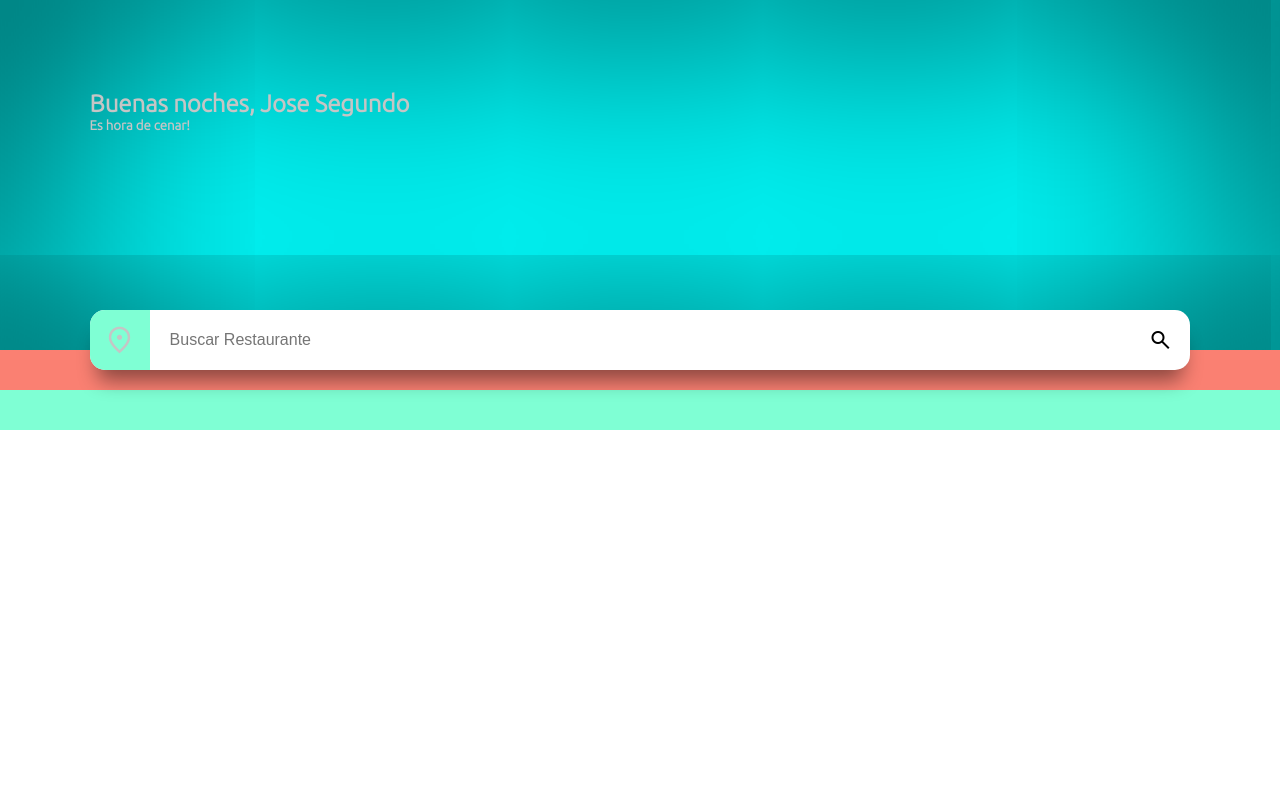
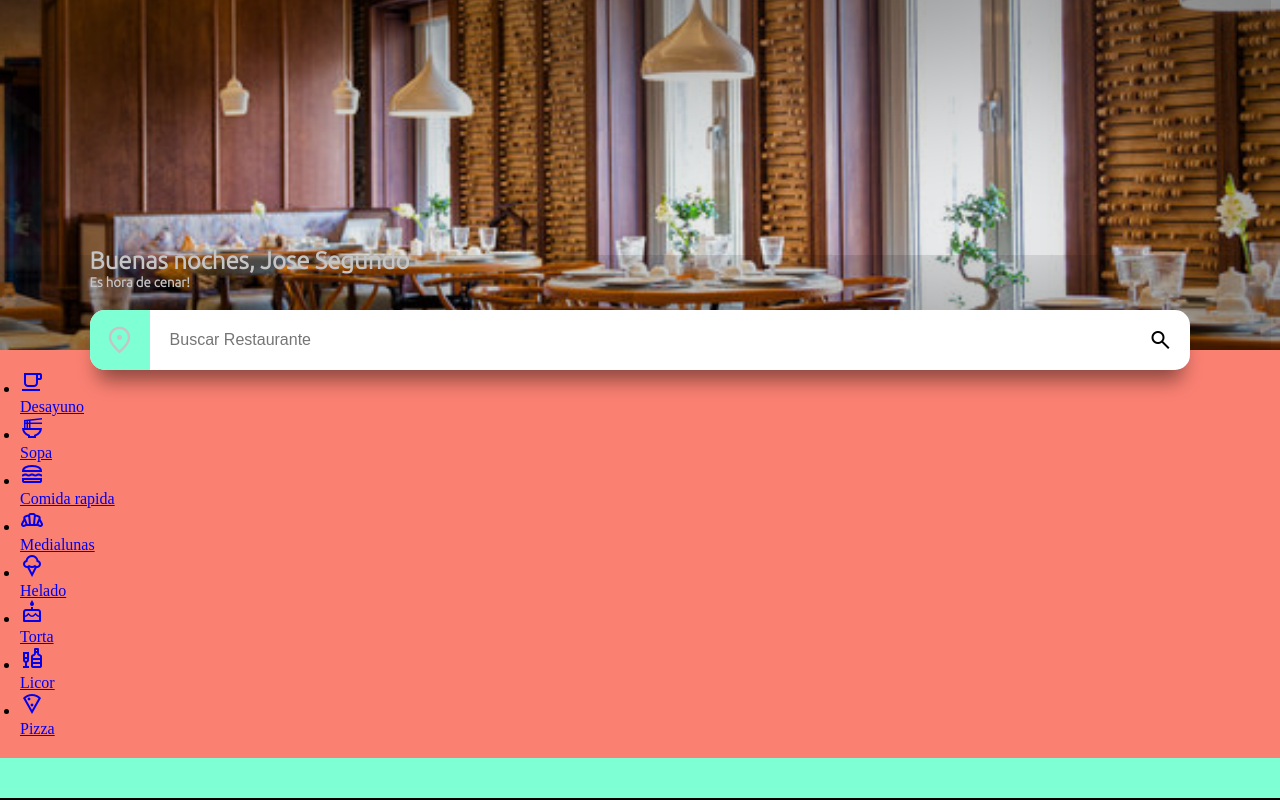
Before and after one commit to IvanRossin1/tp_chaza23, a PHP site: page /trabajospracticos/index.html in a window 1280 px wide. Run offline with PHP 8.4, Linux system fonts and the light colour scheme.

Commit message:
modificado

```diff
--- a/trabajospracticos/css/tp2.css
+++ b/trabajospracticos/css/tp2.css
@@ -25,12 +25,17 @@
 
 .portada {
     position: relative;
-    /* background-image: url(../img/resto1.jpg); */
+    background-image: url(../img/resto1.jpg);
     background-color: aqua;
     color: rgb(197, 197, 197);
     padding: 7%;
     box-shadow: inset 0 0 400px black;
     height: 350px;
+}
+
+.portada .texto {
+    position: absolute;
+    bottom: 60px;
 }
 
 .busqueda {
--- a/trabajospracticos/index.html
+++ b/trabajospracticos/index.html
@@ -6,17 +6,19 @@
         <meta name="viewport" content="width=device-width, initial-scale=1.0">
         <link rel="stylesheet" href="css/tp2.css">
         <link rel="stylesheet" href="css/mq.css">
-        <link href="https://fonts.googleapis.com/icon?family=Material+Outlined" rel="stylesheet">
+        <link href="https://fonts.googleapis.com/icon?family=Material+Icons+Outlined" rel="stylesheet">
         <link rel="stylesheet" href="https://fonts.googleapis.com/css2?family=Material+Symbols+Outlined:opsz,wght,FILL,GRAD@48,400,0,0" />
         <link rel="stylesheet" href="https://cdnjs.cloudflare.com/ajax/libs/font-awesome/6.4.0/css/all.min.css">
         <title>Restaurante</title>
     </head>
 
-    <body>
+    <body bgcolor="black">
         <section class="portada asd">
             <div class="mensaje ubuntu">
-                <h2>Buenas noches, Jose Segundo</h2>
-                <h5>Es hora de cenar!</h5>
+                <div class="texto">
+                    <h2>Buenas noches, Jose Segundo</h2>
+                    <h5>Es hora de cenar!</h5>
+                </div>
                 <div class="busqueda">
                     <div class="icono material-symbols-outlined">
                         place
@@ -26,7 +28,65 @@
                 </div>
             </div>
         </section>
-        <section class="menu"></section>
+        <section class="menu">
+            <ul>
+                <li>
+                    <a href="#">
+                        <i class="material-icons-outlined">local_cafe</i>
+                        <p>Desayuno</p>
+                    </a>
+                </li>
+
+                <li>
+                    <a href="#">
+                        <i class="material-icons-outlined">ramen_dining</i>
+                        <p>Sopa</p>
+                    </a>
+                </li>
+
+                <li>
+                    <a href="#">
+                        <i class="material-icons-outlined">lunch_dining</i>
+                        <p>Comida rapida</p>
+                    </a>
+                </li>
+
+                <li>
+                    <a href="#">
+                        <i class="material-icons-outlined">bakery_dining</i>
+                        <p>Medialunas</p>
+                    </a>
+                </li>
+
+                <li>
+                    <a href="#">
+                        <i class="material-icons-outlined">icecream</i>
+                        <p>Helado</p>
+                    </a>
+                </li>
+
+                <li>
+                    <a href="#">
+                        <i class="material-icons-outlined">cake</i>
+                        <p>Torta</p>
+                    </a>
+                </li>
+
+                <li>
+                    <a href="#">
+                        <i class="material-icons-outlined">liquor</i>
+                        <p>Licor</p>
+                    </a>
+                </li>
+
+                <li>
+                    <a href="#">
+                        <i class="material-icons-outlined">local_pizza</i>
+                        <p>Pizza</p>
+                    </a>
+                </li>
+            </ul>
+        </section>
         <section class="productos"></section>
     </body>
 </html>
```
